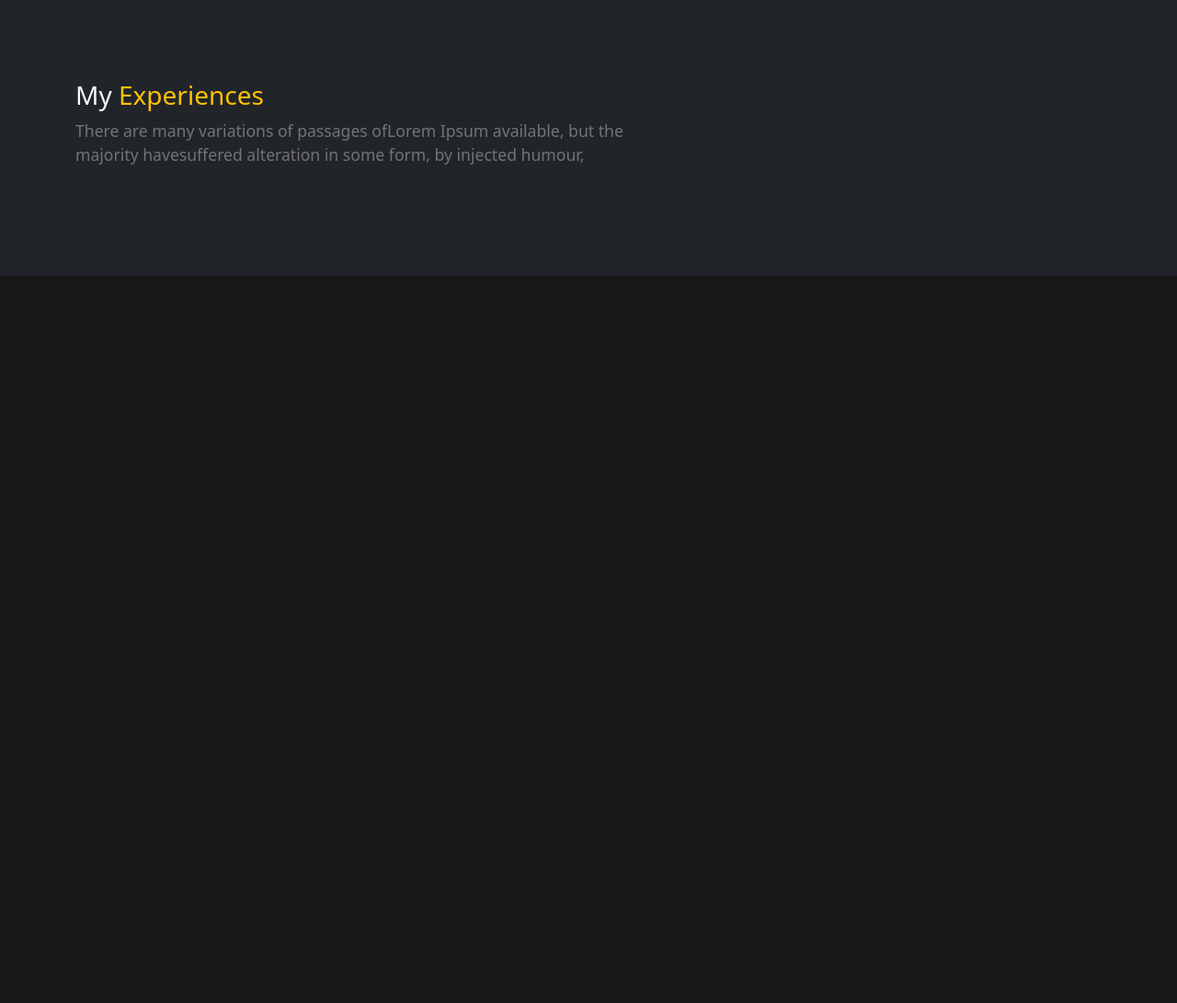
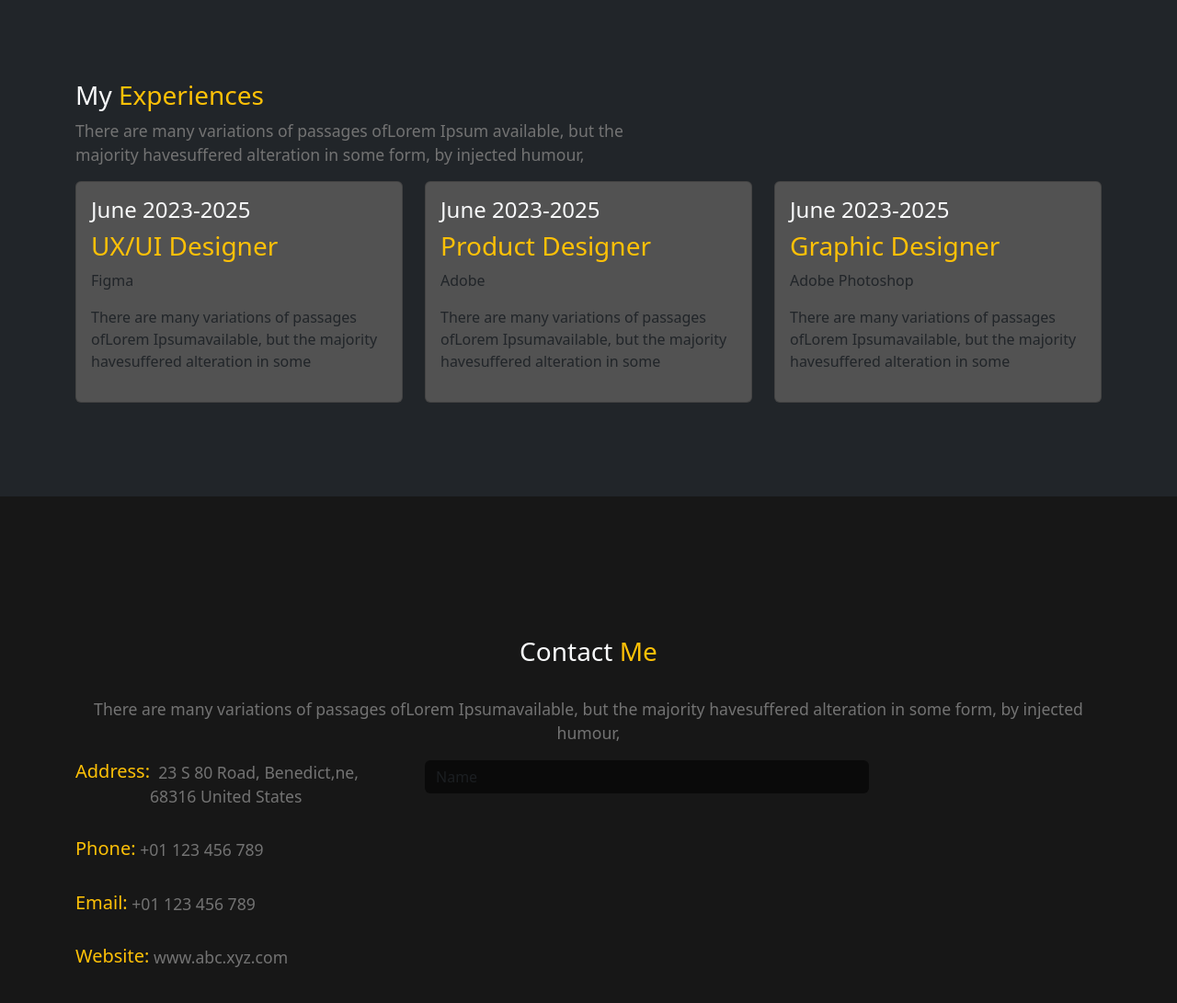
Before and after one commit to joyaljoseph23/PortFolioRepo, a plain HTML site: page index.html in a window 1280 px wide. Shown: the part 2531-3622 px from the top of the page at 92% size. Before the commit the page ends 2831 px from the top, so only its background shows below. Drawn offline with nearby package versions, Linux system fonts and the light colour scheme.

Commit message:
index file

```diff
--- a/index.html
+++ b/index.html
@@ -61,7 +61,7 @@
                           available, but the majority havesuffered alteration in some
                           form, by injected humour.
                           </p>
-                        <a href="" class="btn btn-warning mb-4" id="contact">Contact Us <i class="bi bi-telephone-outbound-fill"></i></a>
+                        <a href="" class="btn btn-warning mb-4" id="contactbtn">Contact Us <i class="bi bi-telephone-outbound-fill"></i></a>
                   </div>
                 </div>
                       <div class="col-xl-5 offset-xl-2 col-md-5 offset-md-1 col-lg-5 offset-lg-1  col-12">
@@ -185,10 +185,7 @@ Passages ofLorem Ipsumavailable, but the majority havesuffered alteration in som
                           Creative Graphic Design
                           </h3>
                           <p>
-                            There are many variations of passages ofLorem Ipsumavailable, but
-                                        the majority
-                                        havesuffered
-                                        alteration in some
+                            There are many variations of passages ofLorem Ipsumavailable, but   the majority havesuffered alteration in some
                           </p>
                         </div>
                       </div>
@@ -250,10 +247,116 @@ Passages ofLorem Ipsumavailable, but the majority havesuffered alteration in som
                 </p>
               </div>
             </div>
+            <div class="row">
+              <div class="col-4">
+                <div class="card">
+                  <div class="card-body">
+                    <h4 class="text-light">June 2023-2025</h4>
+                    <h3 class="text-warning">UX/UI Designer</h3>
+                    <p >Figma</p>
+                    <p>
+                      There are many variations of passages ofLorem Ipsumavailable, but the majority havesuffered alteration in some
+                    </p>
+                  </div>
+                </div>
+              </div>
+              <div class="col-4">
+                <div class="card">
+                  <div class="card-body">
+                    <h4 class="text-light">June 2023-2025</h4>
+                    <h3 class="text-warning">Product Designer</h3>
+                    <p >Adobe</p>
+                    <p>
+                      There are many variations of passages ofLorem Ipsumavailable, but the majority havesuffered alteration in some
+                    </p>
+                  </div>
+                </div>
+              </div>
+              <div class="col-4">
+                <div class="card">
+                  <div class="card-body">
+                    <h4 class="text-light">June 2023-2025</h4>
+                    <h3 class="text-warning">Graphic Designer</h3>
+                    <p >Adobe Photoshop</p>
+                    <p>
+                      There are many variations of passages ofLorem Ipsumavailable, but the majority havesuffered alteration in some
+                    </p>
+                  </div>
+                </div>
+              </div>
+
+
+
+
           </div>
          </section>
-         <section id="contact">
+         <section class="py-lg-18 py-md-10 py-8" id="contact">
+            <div class="container">
+              <div class="text-center">
+                <h3 class="py-3 mb-3">
+                  <span class="text-light">Contact </span><span class="text-warning">Me</span>
+                </h3>
+                <p class="details contactdetails">
+                  There are many variations of passages ofLorem Ipsumavailable, but the majority havesuffered alteration in some form, by injected humour,
+                </p>
+              </div>
+              <div class="row">
+                <div class="col-xl-4">
+                  <div>
+                    <div class="d-flex mb-3">
+                      <h5 class="text-warning">
+                        Address:
+                      </h5>
+                      <p class="details">
+                        &nbsp; 23 S 80 Road,
+                                    Benedict,ne, 68316
+                                    United States
+                      </p>
+                    </div>
+                    <div class="d-flex mb-3">
+                      <h5 class="text-warning">
+                        Phone:
+                      </h5>
+                      <p class="details">
+                        &nbsp;+01 123 456 789
+                      </p>
+                    </div>
 
+                    <div class="d-flex mb-3">
+                      <h5 class="text-warning">
+                        Email:
+                      </h5>
+                      <p class="details">
+                        &nbsp;+01 123 456 789
+                      </p>
+                    </div>
+                    <div class="d-flex mb-3">
+                      <h5 class="text-warning">
+                        Website:
+                      </h5>
+                      <p class="details">
+                        &nbsp;www.abc.xyz.com
+                      </p>
+                    </div>
+                  </div>
+                </div>
+                <div class="col-xl-8">
+                  <div>
+                    <form action="">
+                      <div class="row">
+                        <div class="col-lg-8">
+                          <div class="mb-3">
+
+                            <input type="text " class="form-control" placeholder="Name">
+                          </div>
+                        </div>
+                      </div>
+                    </form>
+                  </div>
+                </div>
+              </div>
+
+            </div>
          </section>
         </main>
 
```
